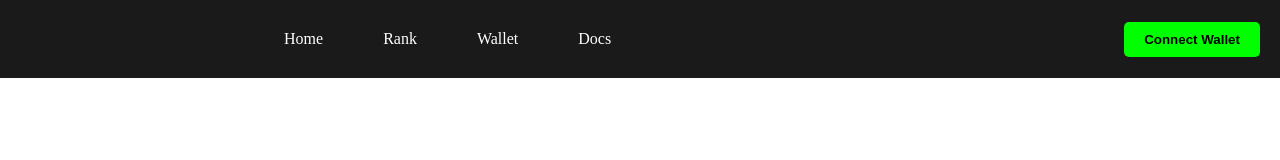
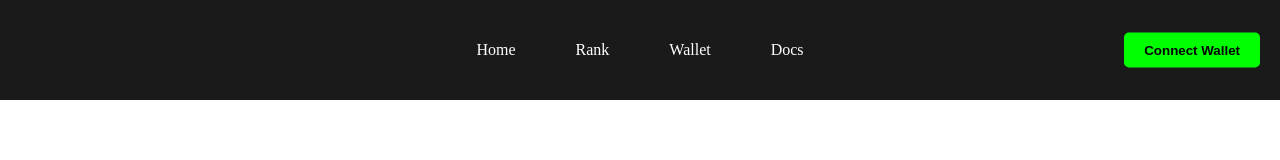
Before and after one commit to truong291/flapping-bird-tournament, a website: page src/components/nav.html in a window 1280 px wide. Drawn offline with Linux system fonts and the light colour scheme.

Commit message:
Điều chỉnh CSS để căn giữa menu theo chiều dọc

```diff
--- a/src/styles/nav.css
+++ b/src/styles/nav.css
@@ -9,6 +9,7 @@
     left: 0;
     right: 0;
     z-index: 1000;
+    height: 60px;
 }
 
 .nav-menu {
@@ -17,6 +18,9 @@
     gap: 30px;
     margin: 0 auto;
     height: 100%;
+    position: absolute;
+    left: 50%;
+    transform: translateX(-50%);
 }
 
 .nav-link {
@@ -25,6 +29,9 @@
     font-size: 16px;
     transition: color 0.3s;
     padding: 10px 15px;
+    display: flex;
+    align-items: center;
+    height: 100%;
 }
 
 .nav-link:hover {
@@ -40,7 +47,10 @@
     cursor: pointer;
     font-weight: bold;
     transition: background-color 0.3s;
-    margin-left: auto;
+    position: absolute;
+    right: 20px;
+    top: 50%;
+    transform: translateY(-50%);
 }
 
 .connect-wallet-btn:hover {
@@ -105,15 +115,24 @@
     .nav {
         flex-direction: column;
         padding: 10px;
+        height: auto;
     }
 
     .nav-menu {
+        position: static;
+        transform: none;
         flex-direction: column;
         gap: 15px;
         margin: 15px 0;
     }
 
+    .nav-link {
+        height: auto;
+    }
+
     .connect-wallet-btn {
+        position: static;
+        transform: none;
         margin: 15px 0 0 0;
     }
 }
```
